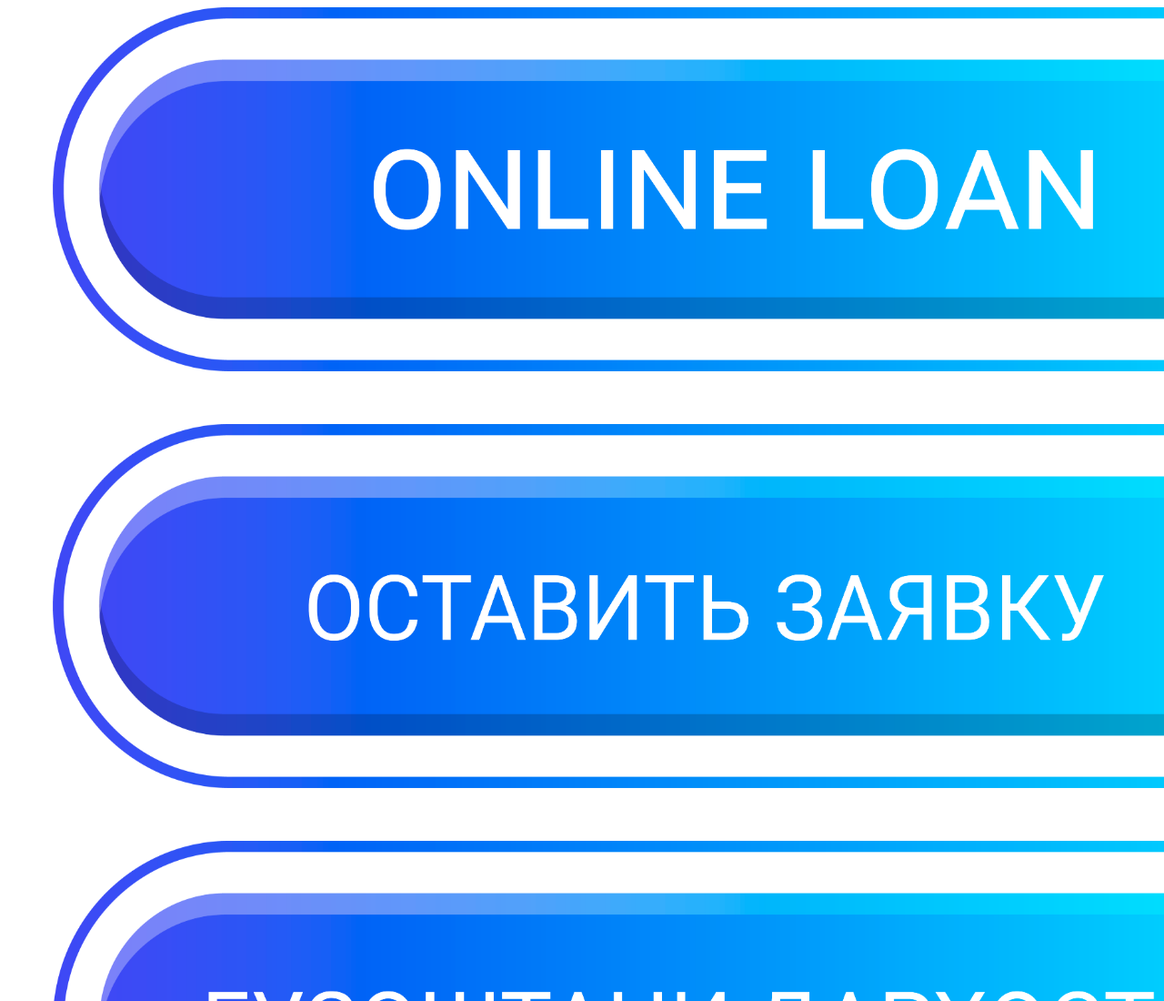
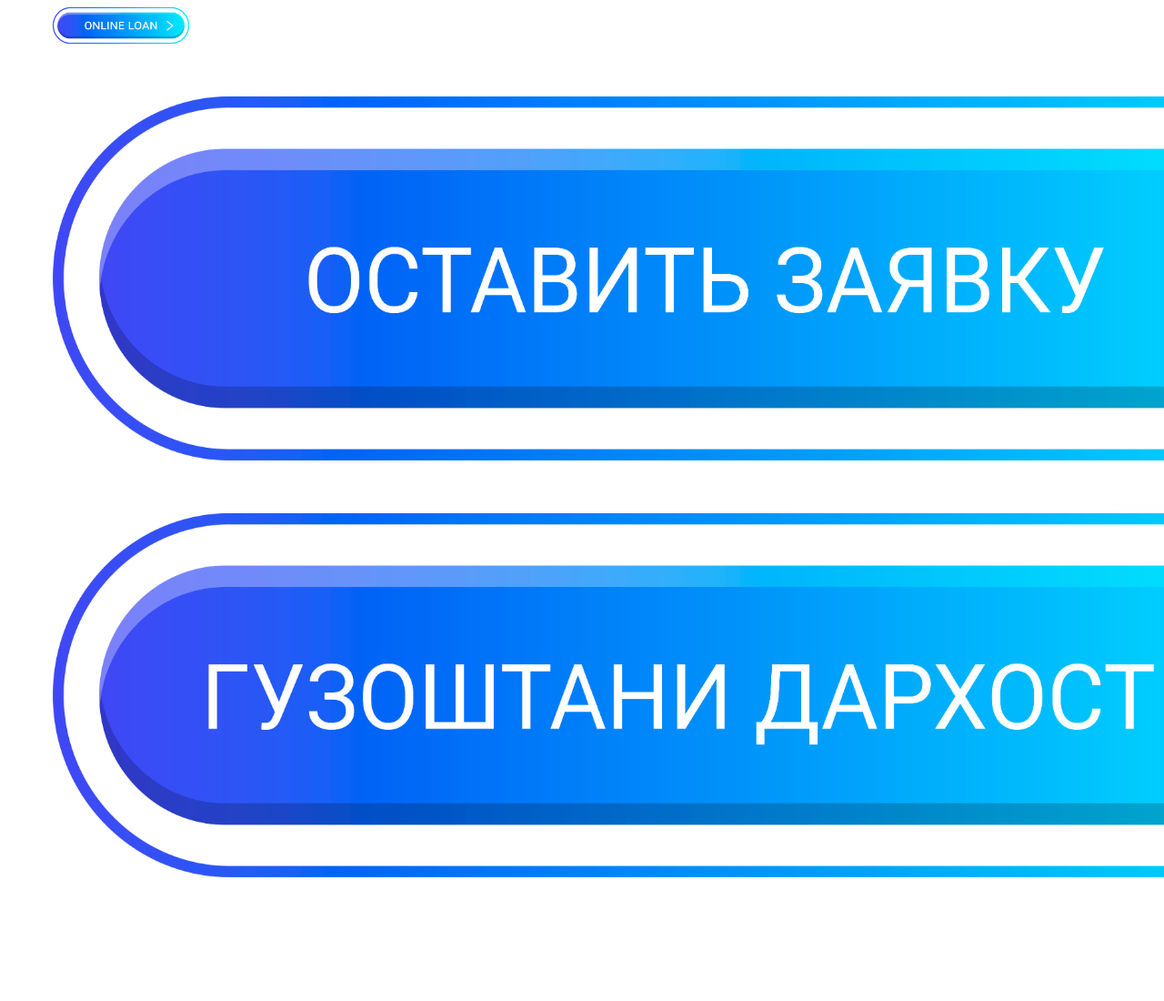
Before and after one commit to nekruzsadriddinzoda/button, a plain HTML site: page index.html in a window 1280 px wide. Shown: the top 1100 px of the page at 91% size. After the commit the page ends 976 px from the top, so only its background shows below. Drawn offline with Linux system fonts and the light colour scheme.

Commit message:
bug fix
bug fix

```diff
--- a/index.html
+++ b/index.html
@@ -8,7 +8,7 @@
 </head>
 <body>
 
-<div><img src='eng.png' width="1500px" height="400px" style="margin-left:50px; margin-right:50px;" /></div><br/> <br/><br/>
+<div><img src='eng.png' width="150px" height="40px" style="margin-left:50px; margin-right:50px;" /></div><br/> <br/><br/>
 <div><img src='russ.png' width="1500px" height="400px" style="margin-left:50px; margin-right:50px;" /></div><br/> <br/><br/>
 <div><img src='tjk.png' width="1500px" height="400px" style="margin-left:50px; margin-right:50px;" /></div>
 
```
